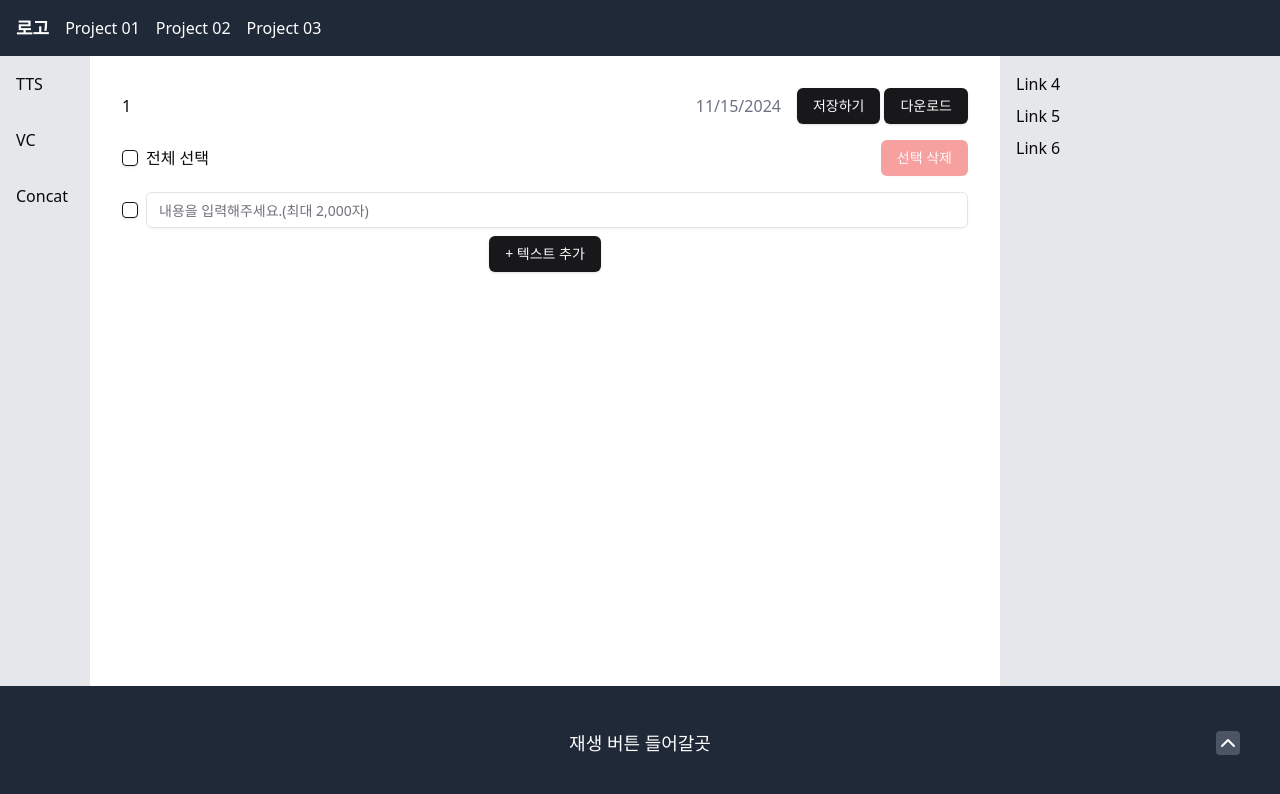
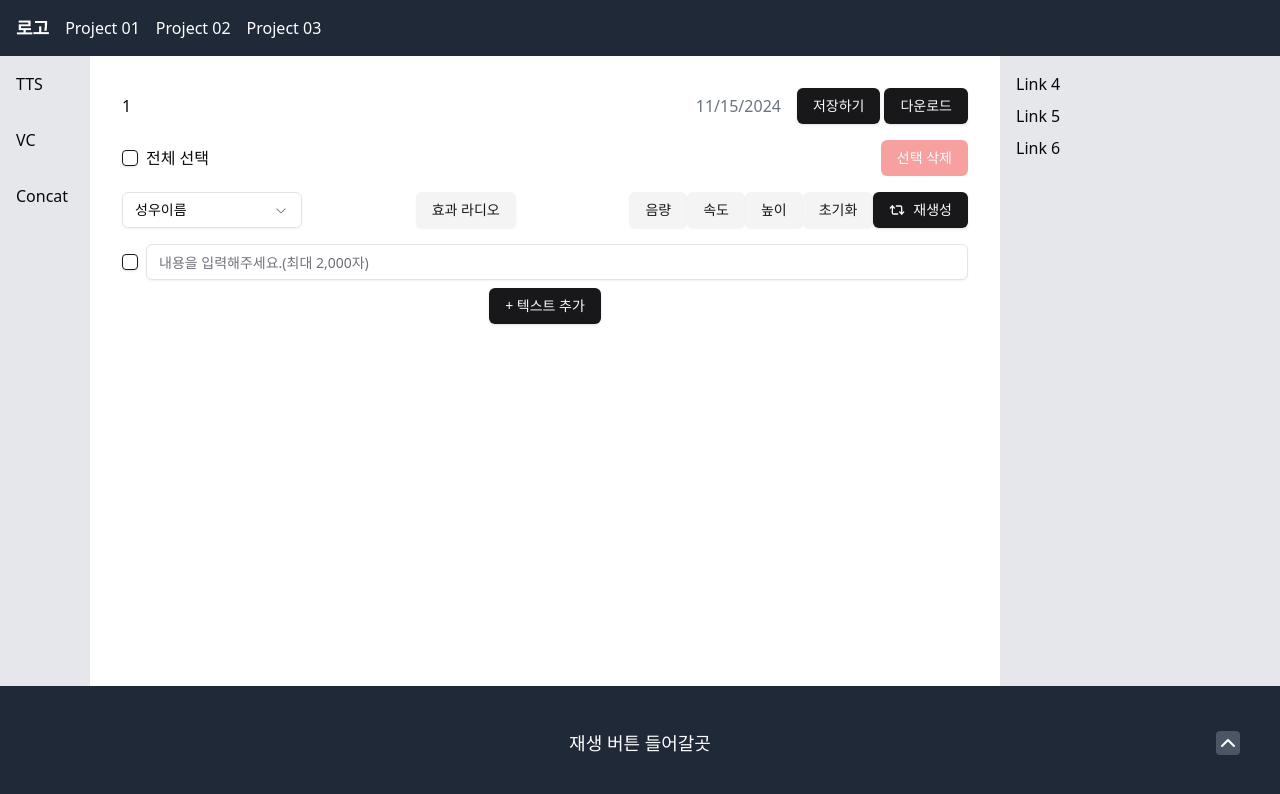
Before and after one commit to FC-DEV-FinalProject/FinalProject_5RE5_FE, a React (Vite) app: page /project/tts/1 in a window 1280 px wide. Shown: the top 794 px of the page. Built offline with nearby package versions, Linux system fonts and the light colour scheme.

Commit message:
feat: 상단 옵션 표시 버튼 추가(#29)

```diff
--- a/src/pages/TTS.tsx
+++ b/src/pages/TTS.tsx
@@ -3,6 +3,8 @@ import { Input } from '@/components/ui/input';
 import { Checkbox } from '@/components/ui/checkbox';
 import { useEffect, useRef, useState } from 'react';
 import { useParams } from 'react-router-dom';
+import { Select, SelectContent, SelectItem, SelectTrigger, SelectValue,  } from '@/components/ui/select';
+import { Repeat2 } from 'lucide-react';
 
 interface TextInput {
   id: number;
@@ -34,12 +36,10 @@ const TTS = () => {
   const addTextInput = () => {
     const newId = textInputs.length > 0 ? Math.max(...textInputs.map(input => input.id)) + 1 : 1;
     setTextInputs([...textInputs, {id: newId, text: '', isSelected: false, isEditing: false }]);
-    // setEditingId(newId);
   };
 
   const handleTextChange = (id: number, newText: string) => {
     setTextInputs(textInputs.map(input => input.id === id ? {...input, text: newText } : input ));
-    // setEditingId(id);
     if (editingId === null) {
       setEditingId(id);
     }
@@ -60,21 +60,10 @@ const TTS = () => {
     setIsAllSelected(false);
   };
 
-  // const saveInput = (id: number) => {
-  //   setTextInputs(textInputs.map(input => input.id === id ? { ...input, isEditing: false } : input));
-  // };
   const saveInput = () => {
     setEditingId(null);
   };
 
-  // const cancelEdit = (id: number) => {
-  //   setTextInputs(textInputs.map(input =>
-  //     input.id === id ? { ...input, text: '', isEditing: false } : input
-  //   ));
-  //   if (inputRefs.current[id]) {
-  //     inputRefs.current[id]?.blur();
-  //   }
-  // };
   const cancelEdit = () => {
     setTextInputs(textInputs.map(input =>
       input.id === editingId ? { ...input, text: '' } : input
@@ -115,6 +104,28 @@ const TTS = () => {
             선택 삭제
           </Button>
         </div>
+        <div className="flex items-center justify-between mb-4">
+          <Select>
+            <SelectTrigger className="w-[180px]">
+              <SelectValue placeholder="성우이름" />
+            </SelectTrigger>
+            <SelectContent>
+              <SelectItem value="option1">성우 1</SelectItem>
+              <SelectItem value="option2">성우 2</SelectItem>
+              <SelectItem value="option3">성우 3</SelectItem>
+            </SelectContent>
+          </Select>
+          <Button variant="secondary">효과 라디오</Button>
+          <div className="flex justify-between">
+            <Button variant="secondary">음량</Button>
+            <Button variant="secondary">속도</Button>
+            <Button variant="secondary">높이</Button>
+            <Button variant="secondary">초기화</Button>
+            <Button>
+              <Repeat2 />재생성
+            </Button>
+          </div>
+        </div>
         {textInputs.map((input) => (
           <div key={input.id} className="flex items-center mb-2 space-x-2">
             <Checkbox
@@ -139,7 +150,7 @@ const TTS = () => {
       <div className="text-center">
         {editingId !== null ? (
           <>
-          <Button onClick={saveInput}>저장</Button>
+          <Button onClick={saveInput} className="mr-1">저장</Button>
           <Button onClick={cancelEdit}>취소</Button>
           </>
         ) : (
```
